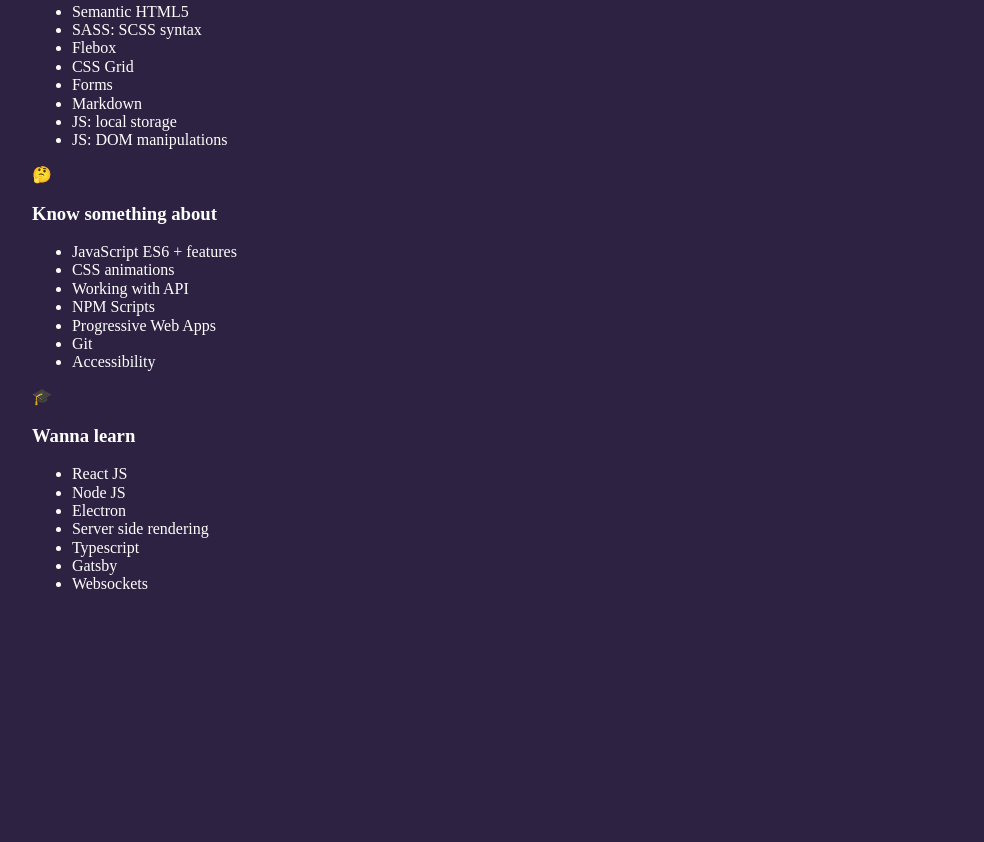
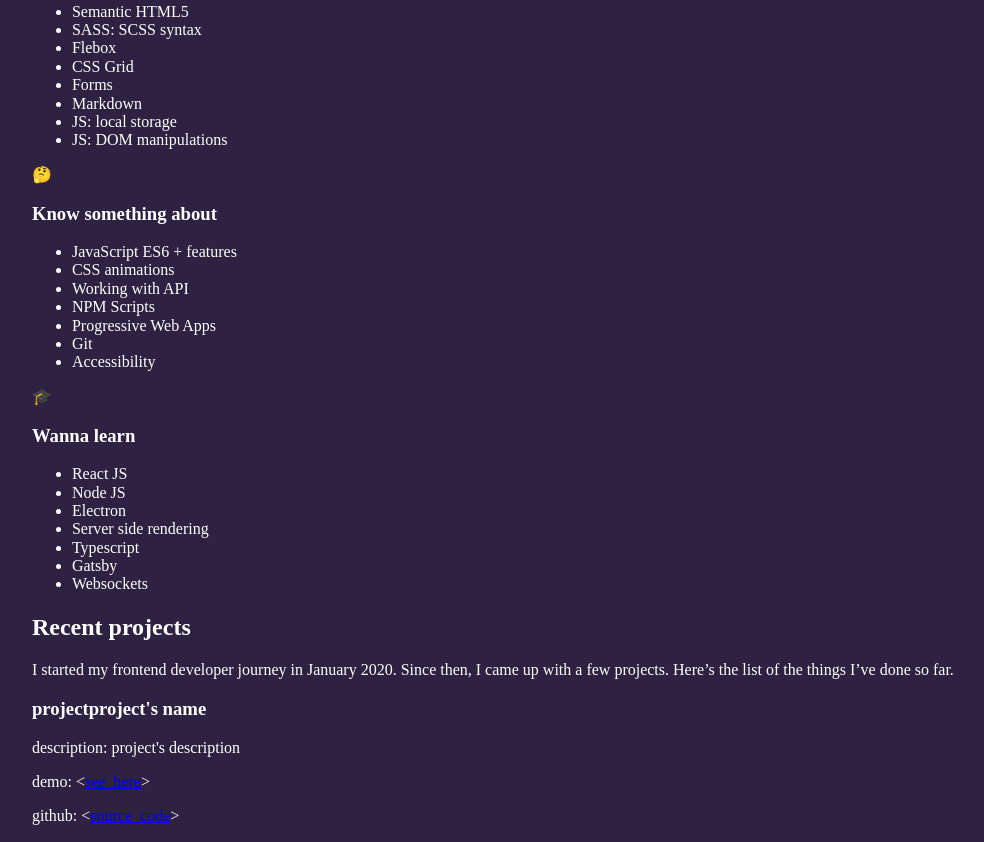
Before and after one commit to kamila-kryszak/kamila-kryszak-github.io, a website built with webpack: page src/pages/index.html in a window 1280 px wide. Shown: the part 1282-2124 px from the top of the page, without its empty margins (18-1002 px from the left). Before the commit the page ends 1892 px from the top, so only its background shows below. Built offline with nearby package versions, Linux system fonts and the light colour scheme.

Commit message:
feat: projects markup

```diff
--- a/src/pages/index.html
+++ b/src/pages/index.html
@@ -76,6 +76,30 @@
         </ul>
       </article>
     </section>
+    <section class="projects">
+      <h2 class="projects__header">Recent projects</h2>
+      <p class="projects__description">I started my frontend developer journey in January 2020. Since then, I came up
+        with a few projects. Here’s the list of the things I’ve done so far.</p>
+      <div class="projects__grid">
+        <article class="project">
+          <h3 class="project__title">
+            <span>project<span></span>project's name</span>
+          </h3>
+          <p>
+            <span>description:</span>
+            <span>project's description</span>
+          </p>
+          <p>
+            <span>demo:</span>
+            <span>&lt;<a href="#" title="demo's title">see_here</a>&gt;</span>
+          </p>
+          <p>
+            <span>github:</span>
+            <span>&lt;<a href="#" title="github's title">source_code</a>&gt;</span>
+          </p>
+        </article>
+      </div>
+    </section>
   </main>
 </body>
 
```
